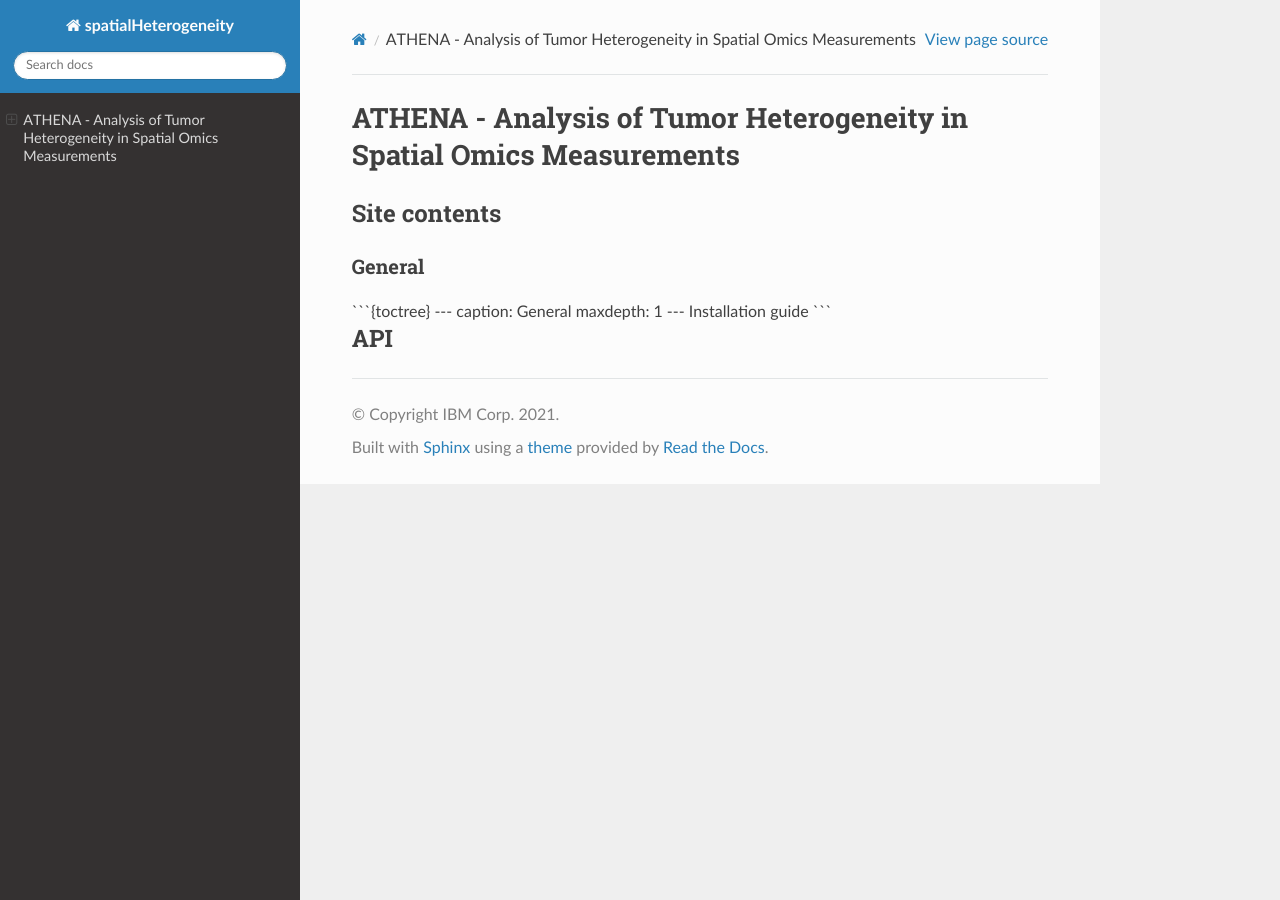
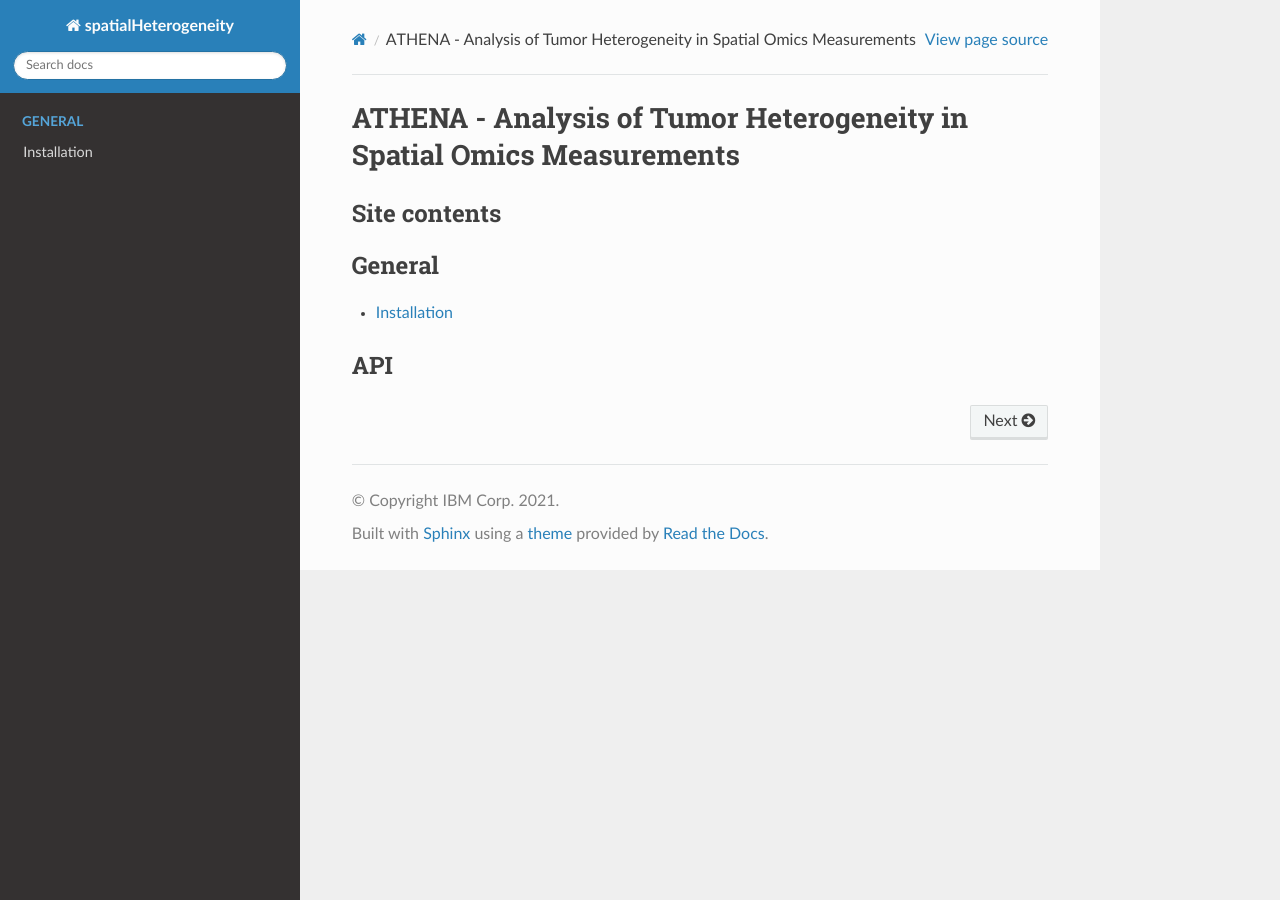
Before and after one commit to AI4SCR/ATHENA, a Sphinx documentation site: the page built from docs/index.md, in a window 1280 px wide. Built offline with Sphinx 7.4.7 and the Read the Docs theme 2.0.0, drawn with Linux system fonts in a browser that asks for light colours; pages that are not in the unit, such as notebooks, are missing from menus.

Commit message:
fix index [skip ci]

````diff
--- a/docs/index.md
+++ b/docs/index.md
@@ -1,13 +1,13 @@
 # ATHENA - Analysis of Tumor Heterogeneity in Spatial Omics Measurements
 
 ## Site contents
-<h3>General</h3>
+
 ```{toctree}
 ---
 caption: General
 maxdepth: 1
 ---
-Installation guide <source/install.md>
+Installation <source/install.md>
 ```
 
 ```{toctree}
@@ -22,8 +22,8 @@ Getting started <source/athena.md>
 
 ```{toctree}
 ---
+caption: API
 maxdepth: 1
-
 ---
-API of the spatialHeterogeneity package <api/spatialHeterogeneity>
+ATHENA API reference <api/spatialHeterogeneity>
 ```
````
